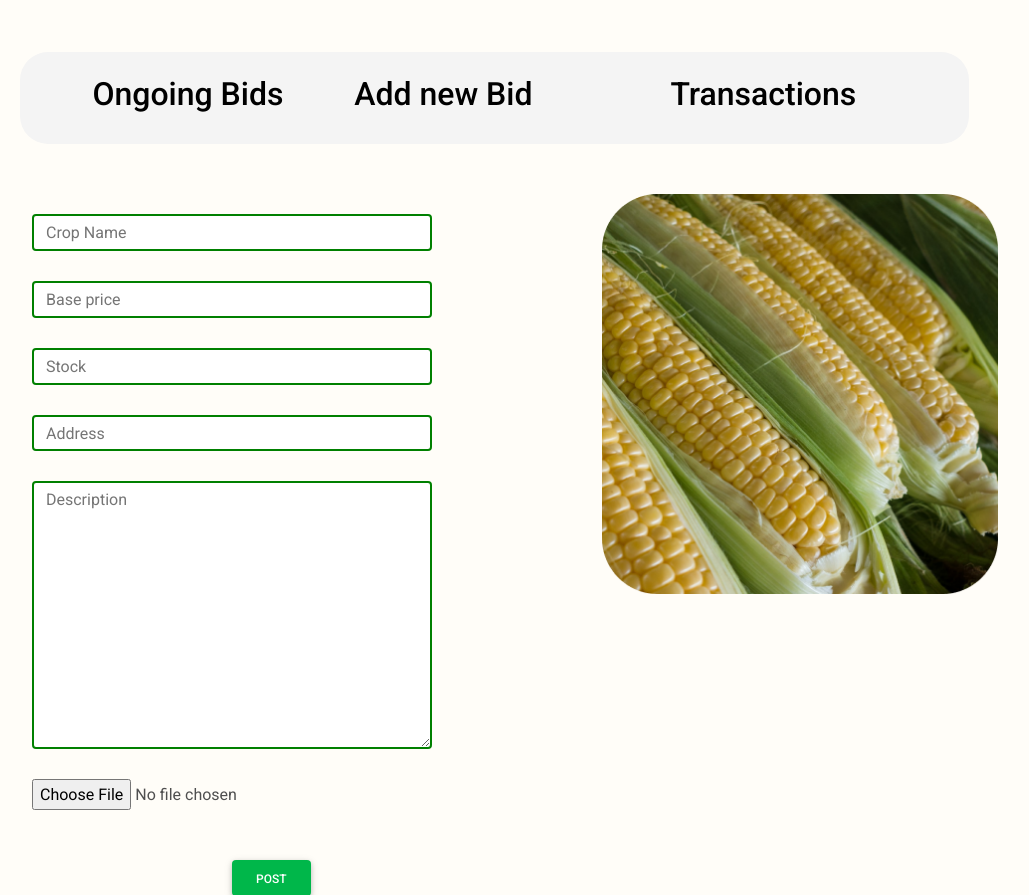
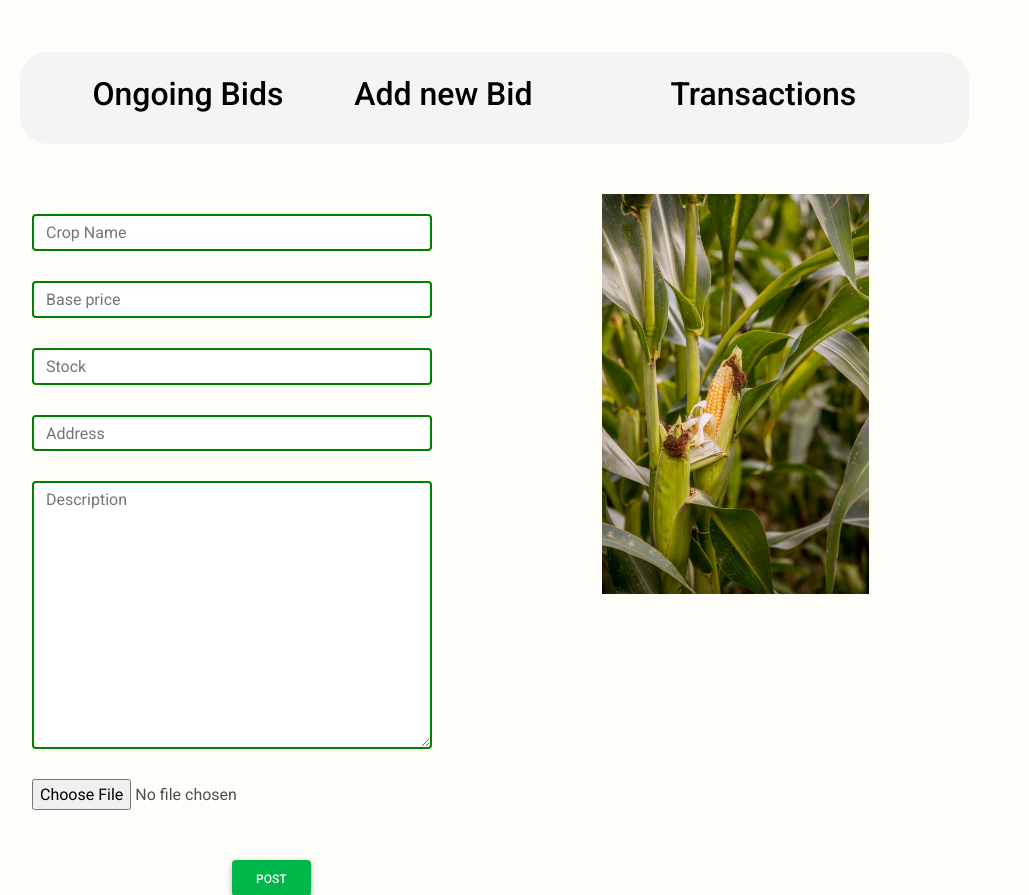
Before and after one commit to Abhiram-Joshi/Krishi-Bimb, a Django app: page /farmer_portal/ in a window 1280 px wide. Shown: the part 301-1196 px from the top of the page, without its empty margins (160-1189 px from the left). Run offline with Django 3.2, Linux system fonts and the light colour scheme; the visitor is signed in with stand-in values (Sample User, id 1); some libraries are stand-ins or nearby versions.

Commit message:
Final commit

```diff
--- a/templates/farmer_portal.html
+++ b/templates/farmer_portal.html
@@ -97,7 +97,7 @@
 					data-mdb-ripple-color="dark">Cancel</button>
 			</div>
 			<div class="col-lg-6">
-				<img src="{% static 'images/corn.png' %}" height="400px">
+				<img src="{% static 'images/corn.jfif' %}" height="400px">
 			</div>
 		</div>
 	</div>
```
Also changed, not shown: static/images/corn.jfif (added), static/images/corn.png (deleted).
